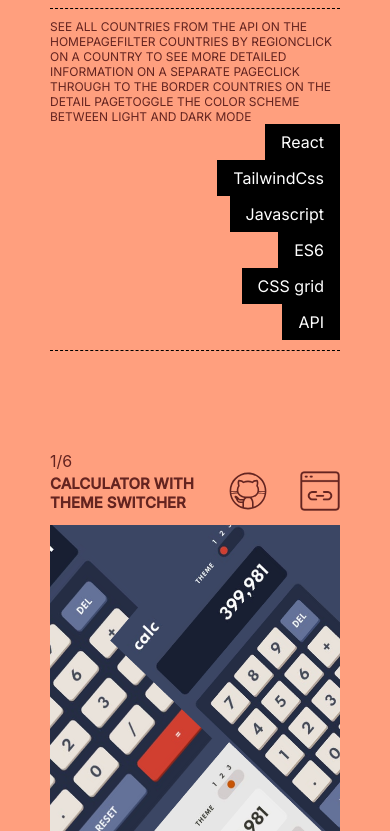
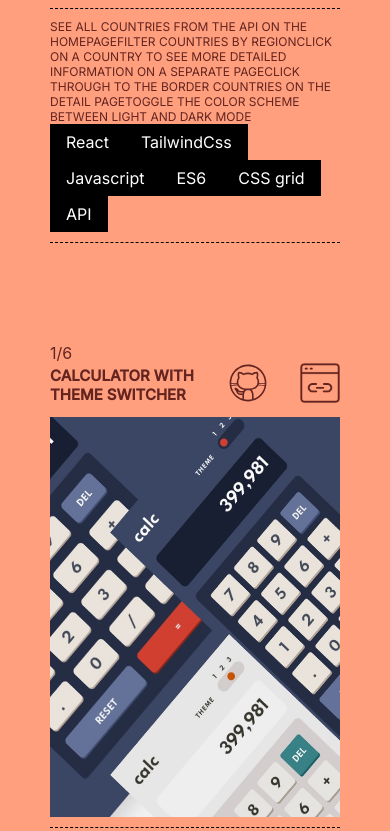
Before and after one commit to ibtihelbs/personalportfolio, a React (Create React App) app: page /Work in a window 390 px wide. Shown: the part 893-1724 px from the top of the page. Built offline with nearby package versions, Linux system fonts and the light colour scheme.

Commit message:
responsive

```diff
--- a/src/pages/Work.js
+++ b/src/pages/Work.js
@@ -29,7 +29,7 @@
                                 </div>
                                 <div className="project-page-item-footer">
                                     <p>{data.description}</p>
-                                    {data.technologies.map((e)=>(<button>{e}</button>))}
+                                    <div className='flex flex-wrap gap-2'>{data.technologies.map((e)=>(<button>{e}</button>))}</div>
                                 </div>
                         </div>))}
 
```
